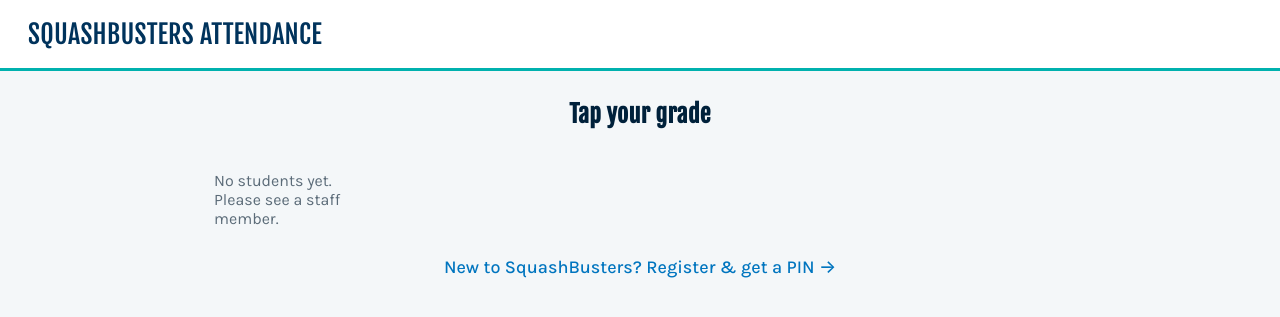
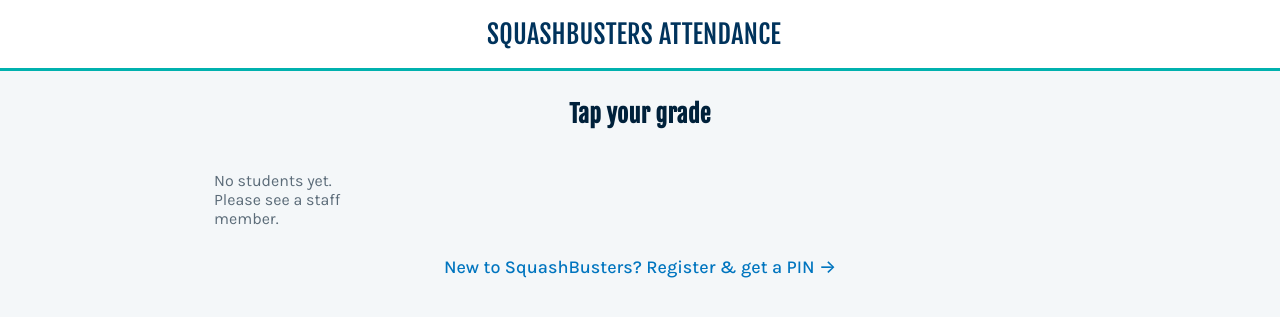
Before and after one commit to Squashbusters/squashbusters-attendance, a FastAPI app: page /kiosk in a window 1280 px wide. Shown: the top 317 px of the page. Run offline with FastAPI, Linux system fonts and the light colour scheme; data that the repository does not hold is empty.

Commit message:
Kiosk: center the header title
Co-Authored-By: Claude Opus 4.8 <noreply@anthropic.com>

```diff
--- a/app/templates/kiosk.html
+++ b/app/templates/kiosk.html
@@ -31,7 +31,7 @@
   }
   header {
     padding: 18px 28px; border-bottom: 3px solid var(--teal);
-    display: flex; align-items: baseline; gap: 12px; background: var(--panel);
+    display: flex; align-items: baseline; justify-content: center; gap: 12px; background: var(--panel);
   }
   header h1 { font-size: 26px; margin: 0; color: var(--navy); text-transform: uppercase; }
   header .site { color: var(--muted); font-size: 15px; }
```
